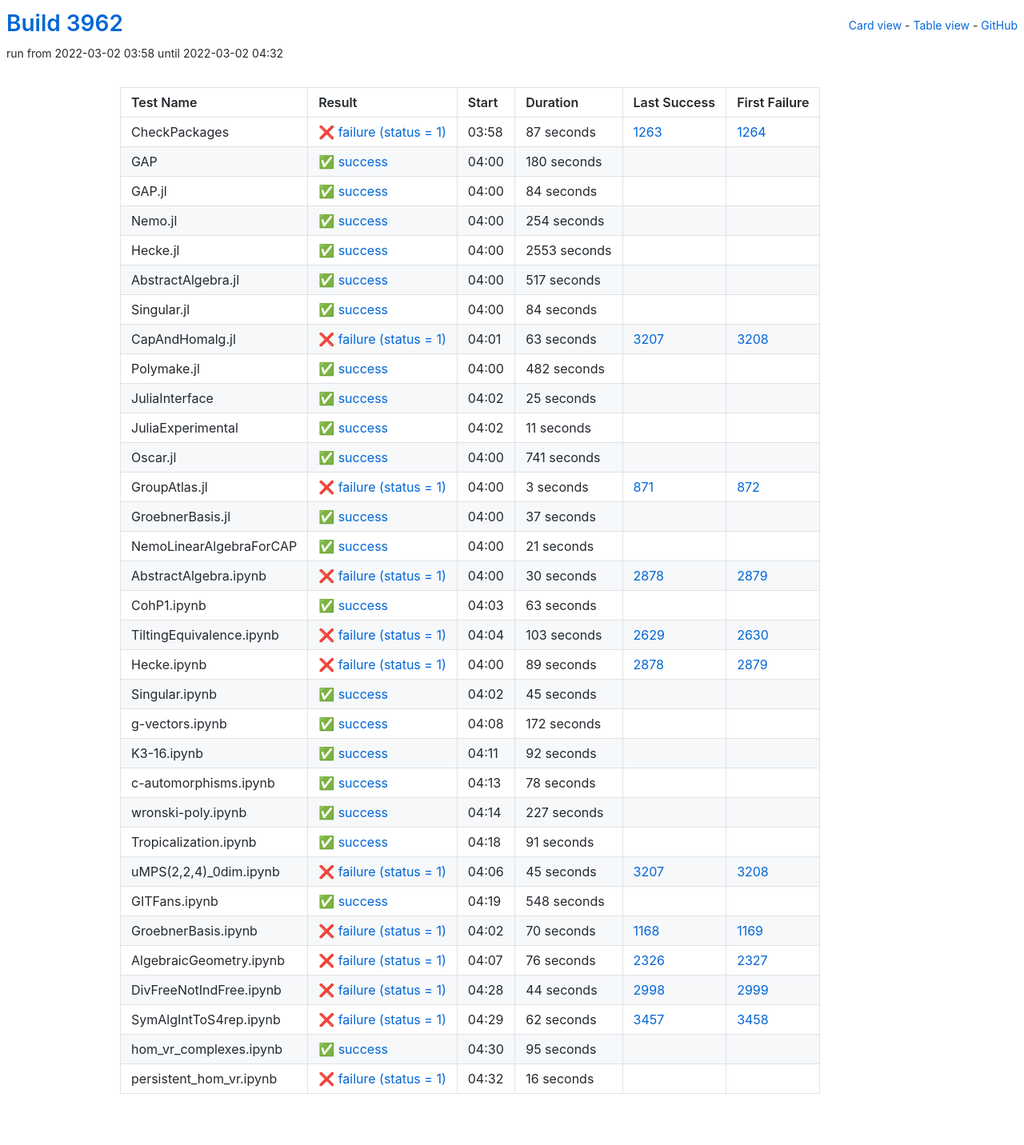
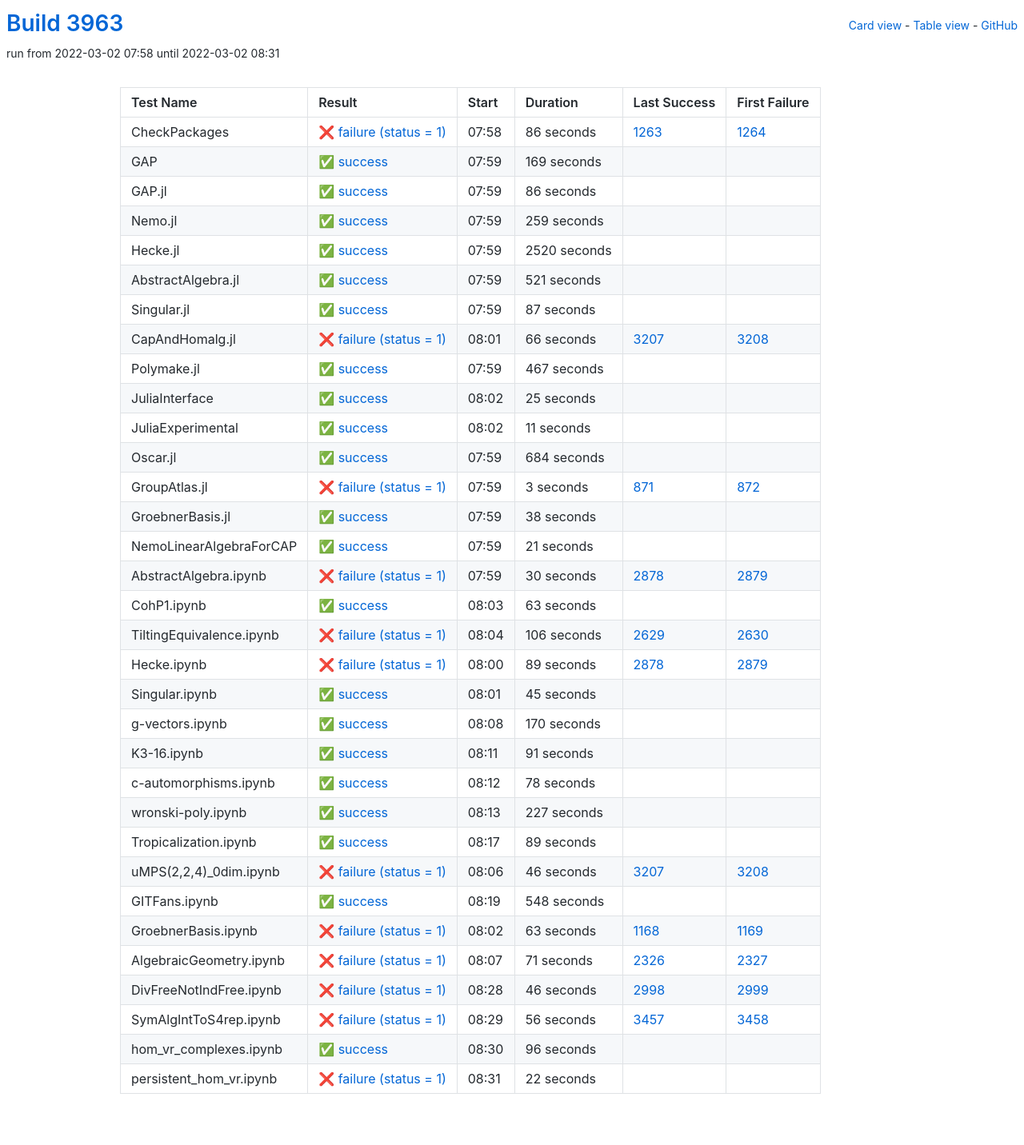
Before and after one commit to oscar-system/oscar-ci-status-stable, a Jekyll site: the page built from table.html, in a window 1280 px wide. Shown: the whole page at 80% size. Built offline with Jekyll 4.4.1, drawn with Linux system fonts in a browser that asks for light colours.

Commit message:
Build #3963

```diff
--- a/_data/ci.yml
+++ b/_data/ci.yml
@@ -1,6 +1,6 @@
 ---
-build: 3962
-build_url: https://oscarci.mathematik.uni-kl.de/job/oscar-stable/3962/
+build: 3963
+build_url: https://oscarci.mathematik.uni-kl.de/job/oscar-stable/3963/
 job: oscar-stable
 organization: oscar-system
 repo: oscar-ci-status-stable
@@ -8,116 +8,116 @@ repourl: https://github.com/oscar-system/oscar-ci-status-stable
 tests:
 - name: CheckPackages
   id: checkpackages
-  log: https://oscarci.mathematik.uni-kl.de/job/oscar-stable/3962/artifact/logs/build-3962/CheckPackages.log
-  start: 2022-03-02 03:58
+  log: https://oscarci.mathematik.uni-kl.de/job/oscar-stable/3963/artifact/logs/build-3963/CheckPackages.log
+  start: 2022-03-02 07:58
   success: false
   exitcode: 1
   status: failure
-  duration: 87
+  duration: 86
   last_success: 1263
   last_success_url: https://oscarci.mathematik.uni-kl.de/job/oscar-stable/1263/
   first_failure: 1264
   first_failure_url: https://oscarci.mathematik.uni-kl.de/job/oscar-stable/1264/
 - name: GAP
   id: gap
-  log: https://oscarci.mathematik.uni-kl.de/job/oscar-stable/3962/artifact/logs/build-3962/GAP.log
-  start: 2022-03-02 04:00
+  log: https://oscarci.mathematik.uni-kl.de/job/oscar-stable/3963/artifact/logs/build-3963/GAP.log
+  start: 2022-03-02 07:59
   success: true
   exitcode: 0
   status: success
-  duration: 180
+  duration: 169
   last_success: false
   last_success_url:
   first_failure: false
   first_failure_url:
 - name: GAP.jl
   id: gap-jl
-  log: https://oscarci.mathematik.uni-kl.de/job/oscar-stable/3962/artifact/logs/build-3962/GAP.jl.log
-  start: 2022-03-02 04:00
+  log: https://oscarci.mathematik.uni-kl.de/job/oscar-stable/3963/artifact/logs/build-3963/GAP.jl.log
+  start: 2022-03-02 07:59
   success: true
   exitcode: 0
   status: success
-  duration: 84
+  duration: 86
   last_success: false
   last_success_url:
   first_failure: false
   first_failure_url:
 - name: Nemo.jl
   id: nemo-jl
-  log: https://oscarci.mathematik.uni-kl.de/job/oscar-stable/3962/artifact/logs/build-3962/Nemo.jl.log
-  start: 2022-03-02 04:00
+  log: https://oscarci.mathematik.uni-kl.de/job/oscar-stable/3963/artifact/logs/build-3963/Nemo.jl.log
+  start: 2022-03-02 07:59
   success: true
   exitcode: 0
   status: success
-  duration: 254
+  duration: 259
   last_success: false
   last_success_url:
   first_failure: false
   first_failure_url:
 - name: Hecke.jl
   id: hecke-jl
-  log: https://oscarci.mathematik.uni-kl.de/job/oscar-stable/3962/artifact/logs/build-3962/Hecke.jl.log
-  start: 2022-03-02 04:00
+  log: https://oscarci.mathematik.uni-kl.de/job/oscar-stable/3963/artifact/logs/build-3963/Hecke.jl.log
+  start: 2022-03-02 07:59
   success: true
   exitcode: 0
   status: success
-  duration: 2553
+  duration: 2520
   last_success: false
   last_success_url:
   first_failure: false
   first_failure_url:
 - name: AbstractAlgebra.jl
   id: abstractalgebra-jl
-  log: https://oscarci.mathematik.uni-kl.de/job/oscar-stable/3962/artifact/logs/build-3962/AbstractAlgebra.jl.log
-  start: 2022-03-02 04:00
+  log: https://oscarci.mathematik.uni-kl.de/job/oscar-stable/3963/artifact/logs/build-3963/AbstractAlgebra.jl.log
+  start: 2022-03-02 07:59
   success: true
   exitcode: 0
   status: success
-  duration: 517
+  duration: 521
   last_success: false
   last_success_url:
   first_failure: false
   first_failure_url:
 - name: Singular.jl
   id: singular-jl
-  log: https://oscarci.mathematik.uni-kl.de/job/oscar-stable/3962/artifact/logs/build-3962/Singular.jl.log
-  start: 2022-03-02 04:00
+  log: https://oscarci.mathematik.uni-kl.de/job/oscar-stable/3963/artifact/logs/build-3963/Singular.jl.log
+  start: 2022-03-02 07:59
   success: true
   exitcode: 0
   status: success
-  duration: 84
+  duration: 87
   last_success: false
   last_success_url:
   first_failure: false
   first_failure_url:
 - name: CapAndHomalg.jl
   id: capandhomalg-jl
-  log: https://oscarci.mathematik.uni-kl.de/job/oscar-stable/3962/artifact/logs/build-3962/CapAndHomalg.jl.log
-  start: 2022-03-02 04:01
+  log: https://oscarci.mathematik.uni-kl.de/job/oscar-stable/3963/artifact/logs/build-3963/CapAndHomalg.jl.log
+  start: 2022-03-02 08:01
   success: false
   exitcode: 1
   status: failure
-  duration: 63
+  duration: 66
   last_success: 3207
   last_success_url: https://oscarci.mathematik.uni-kl.de/job/oscar-stable/3207/
   first_failure: 3208
   first_failure_url: https://oscarci.mathematik.uni-kl.de/job/oscar-stable/3208/
 - name: Polymake.jl
   id: polymake-jl
-  log: https://oscarci.mathematik.uni-kl.de/job/oscar-stable/3962/artifact/logs/build-3962/Polymake.jl.log
-  start: 2022-03-02 04:00
+  log: https://oscarci.mathematik.uni-kl.de/job/oscar-stable/3963/artifact/logs/build-3963/Polymake.jl.log
+  start: 2022-03-02 07:59
   success: true
   exitcode: 0
   status: success
-  duration: 482
+  duration: 467
   last_success: false
   last_success_url:
   first_failure: false
   first_failure_url:
 - name: JuliaInterface
   id: juliainterface
-  log: https://oscarci.mathematik.uni-kl.de/job/oscar-stable/3962/artifact/logs/build-3962/JuliaInterface.log
-  start: 2022-03-02 04:02
+  log: https://oscarci.mathematik.uni-kl.de/job/oscar-stable/3963/artifact/logs/build-3963/JuliaInterface.log
+  start: 2022-03-02 08:02
   success: true
   exitcode: 0
   status: success
@@ -128,8 +128,8 @@ tests:
   first_failure_url:
 - name: JuliaExperimental
   id: juliaexperimental
-  log: https://oscarci.mathematik.uni-kl.de/job/oscar-stable/3962/artifact/logs/build-3962/JuliaExperimental.log
-  start: 2022-03-02 04:02
+  log: https://oscarci.mathematik.uni-kl.de/job/oscar-stable/3963/artifact/logs/build-3963/JuliaExperimental.log
+  start: 2022-03-02 08:02
   success: true
   exitcode: 0
   status: success
@@ -140,20 +140,20 @@ tests:
   first_failure_url:
 - name: Oscar.jl
   id: oscar-jl
-  log: https://oscarci.mathematik.uni-kl.de/job/oscar-stable/3962/artifact/logs/build-3962/Oscar.jl.log
-  start: 2022-03-02 04:00
+  log: https://oscarci.mathematik.uni-kl.de/job/oscar-stable/3963/artifact/logs/build-3963/Oscar.jl.log
+  start: 2022-03-02 07:59
   success: true
   exitcode: 0
   status: success
-  duration: 741
+  duration: 684
   last_success: false
   last_success_url:
   first_failure: false
   first_failure_url:
 - name: GroupAtlas.jl
   id: groupatlas-jl
-  log: https://oscarci.mathematik.uni-kl.de/job/oscar-stable/3962/artifact/logs/build-3962/GroupAtlas.jl.log
-  start: 2022-03-02 04:00
+  log: https://oscarci.mathematik.uni-kl.de/job/oscar-stable/3963/artifact/logs/build-3963/GroupAtlas.jl.log
+  start: 2022-03-02 07:59
   success: false
   exitcode: 1
   status: failure
@@ -164,20 +164,20 @@ tests:
   first_failure_url: https://oscarci.mathematik.uni-kl.de/job/oscar-stable/872/
 - name: GroebnerBasis.jl
   id: groebnerbasis-jl
-  log: https://oscarci.mathematik.uni-kl.de/job/oscar-stable/3962/artifact/logs/build-3962/GroebnerBasis.jl.log
-  start: 2022-03-02 04:00
+  log: https://oscarci.mathematik.uni-kl.de/job/oscar-stable/3963/artifact/logs/build-3963/GroebnerBasis.jl.log
+  start: 2022-03-02 07:59
   success: true
   exitcode: 0
   status: success
-  duration: 37
+  duration: 38
   last_success: false
   last_success_url:
   first_failure: false
   first_failure_url:
 - name: NemoLinearAlgebraForCAP
   id: nemolinearalgebraforcap
-  log: https://oscarci.mathematik.uni-kl.de/job/oscar-stable/3962/artifact/logs/build-3962/NemoLinearAlgebraForCAP.log
-  start: 2022-03-02 04:00
+  log: https://oscarci.mathematik.uni-kl.de/job/oscar-stable/3963/artifact/logs/build-3963/NemoLinearAlgebraForCAP.log
+  start: 2022-03-02 07:59
   success: true
   exitcode: 0
   status: success
@@ -188,8 +188,8 @@ tests:
   first_failure_url:
 - name: AbstractAlgebra.ipynb
   id: abstractalgebra-ipynb
-  log: https://oscarci.mathematik.uni-kl.de/job/oscar-stable/3962/artifact/logs/build-3962/AbstractAlgebra.ipynb.log
-  start: 2022-03-02 04:00
+  log: https://oscarci.mathematik.uni-kl.de/job/oscar-stable/3963/artifact/logs/build-3963/AbstractAlgebra.ipynb.log
+  start: 2022-03-02 07:59
   success: false
   exitcode: 1
   status: failure
@@ -200,8 +200,8 @@ tests:
   first_failure_url: https://oscarci.mathematik.uni-kl.de/job/oscar-stable/2879/
 - name: CohP1.ipynb
   id: cohp1-ipynb
-  log: https://oscarci.mathematik.uni-kl.de/job/oscar-stable/3962/artifact/logs/build-3962/CohP1.ipynb.log
-  start: 2022-03-02 04:03
+  log: https://oscarci.mathematik.uni-kl.de/job/oscar-stable/3963/artifact/logs/build-3963/CohP1.ipynb.log
+  start: 2022-03-02 08:03
   success: true
   exitcode: 0
   status: success
@@ -212,20 +212,20 @@ tests:
   first_failure_url:
 - name: TiltingEquivalence.ipynb
   id: tiltingequivalence-ipynb
-  log: https://oscarci.mathematik.uni-kl.de/job/oscar-stable/3962/artifact/logs/build-3962/TiltingEquivalence.ipynb.log
-  start: 2022-03-02 04:04
+  log: https://oscarci.mathematik.uni-kl.de/job/oscar-stable/3963/artifact/logs/build-3963/TiltingEquivalence.ipynb.log
+  start: 2022-03-02 08:04
   success: false
   exitcode: 1
   status: failure
-  duration: 103
+  duration: 106
   last_success: 2629
   last_success_url: https://oscarci.mathematik.uni-kl.de/job/oscar-stable/2629/
   first_failure: 2630
   first_failure_url: https://oscarci.mathematik.uni-kl.de/job/oscar-stable/2630/
 - name: Hecke.ipynb
   id: hecke-ipynb
-  log: https://oscarci.mathematik.uni-kl.de/job/oscar-stable/3962/artifact/logs/build-3962/Hecke.ipynb.log
-  start: 2022-03-02 04:00
+  log: https://oscarci.mathematik.uni-kl.de/job/oscar-stable/3963/artifact/logs/build-3963/Hecke.ipynb.log
+  start: 2022-03-02 08:00
   success: false
   exitcode: 1
   status: failure
@@ -236,8 +236,8 @@ tests:
   first_failure_url: https://oscarci.mathematik.uni-kl.de/job/oscar-stable/2879/
 - name: Singular.ipynb
   id: singular-ipynb
-  log: https://oscarci.mathematik.uni-kl.de/job/oscar-stable/3962/artifact/logs/build-3962/Singular.ipynb.log
-  start: 2022-03-02 04:02
+  log: https://oscarci.mathematik.uni-kl.de/job/oscar-stable/3963/artifact/logs/build-3963/Singular.ipynb.log
+  start: 2022-03-02 08:01
   success: true
   exitcode: 0
   status: success
@@ -248,32 +248,32 @@ tests:
   first_failure_url:
 - name: g-vectors.ipynb
   id: g-vectors-ipynb
-  log: https://oscarci.mathematik.uni-kl.de/job/oscar-stable/3962/artifact/logs/build-3962/g-vectors.ipynb.log
-  start: 2022-03-02 04:08
+  log: https://oscarci.mathematik.uni-kl.de/job/oscar-stable/3963/artifact/logs/build-3963/g-vectors.ipynb.log
+  start: 2022-03-02 08:08
   success: true
   exitcode: 0
   status: success
-  duration: 172
+  duration: 170
   last_success: false
   last_success_url:
   first_failure: false
   first_failure_url:
 - name: K3-16.ipynb
   id: k3-16-ipynb
-  log: https://oscarci.mathematik.uni-kl.de/job/oscar-stable/3962/artifact/logs/build-3962/K3-16.ipynb.log
-  start: 2022-03-02 04:11
+  log: https://oscarci.mathematik.uni-kl.de/job/oscar-stable/3963/artifact/logs/build-3963/K3-16.ipynb.log
+  start: 2022-03-02 08:11
   success: true
   exitcode: 0
   status: success
-  duration: 92
+  duration: 91
   last_success: false
   last_success_url:
   first_failure: false
   first_failure_url:
 - name: c-automorphisms.ipynb
   id: c-automorphisms-ipynb
-  log: https://oscarci.mathematik.uni-kl.de/job/oscar-stable/3962/artifact/logs/build-3962/c-automorphisms.ipynb.log
-  start: 2022-03-02 04:13
+  log: https://oscarci.mathematik.uni-kl.de/job/oscar-stable/3963/artifact/logs/build-3963/c-automorphisms.ipynb.log
+  start: 2022-03-02 08:12
   success: true
   exitcode: 0
   status: success
@@ -284,8 +284,8 @@ tests:
   first_failure_url:
 - name: wronski-poly.ipynb
   id: wronski-poly-ipynb
-  log: https://oscarci.mathematik.uni-kl.de/job/oscar-stable/3962/artifact/logs/build-3962/wronski-poly.ipynb.log
-  start: 2022-03-02 04:14
+  log: https://oscarci.mathematik.uni-kl.de/job/oscar-stable/3963/artifact/logs/build-3963/wronski-poly.ipynb.log
+  start: 2022-03-02 08:13
   success: true
   exitcode: 0
   status: success
@@ -296,32 +296,32 @@ tests:
   first_failure_url:
 - name: Tropicalization.ipynb
   id: tropicalization-ipynb
-  log: https://oscarci.mathematik.uni-kl.de/job/oscar-stable/3962/artifact/logs/build-3962/Tropicalization.ipynb.log
-  start: 2022-03-02 04:18
+  log: https://oscarci.mathematik.uni-kl.de/job/oscar-stable/3963/artifact/logs/build-3963/Tropicalization.ipynb.log
+  start: 2022-03-02 08:17
   success: true
   exitcode: 0
   status: success
-  duration: 91
+  duration: 89
   last_success: false
   last_success_url:
   first_failure: false
   first_failure_url:
 - name: uMPS(2,2,4)_0dim.ipynb
   id: umps-2-2-4-0dim-ipynb
-  log: https://oscarci.mathematik.uni-kl.de/job/oscar-stable/3962/artifact/logs/build-3962/uMPS-2-2-4-_0dim.ipynb.log
-  start: 2022-03-02 04:06
+  log: https://oscarci.mathematik.uni-kl.de/job/oscar-stable/3963/artifact/logs/build-3963/uMPS-2-2-4-_0dim.ipynb.log
+  start: 2022-03-02 08:06
   success: false
   exitcode: 1
   status: failure
-  duration: 45
+  duration: 46
   last_success: 3207
   last_success_url: https://oscarci.mathematik.uni-kl.de/job/oscar-stable/3207/
   first_failure: 3208
   first_failure_url: https://oscarci.mathematik.uni-kl.de/job/oscar-stable/3208/
 - name: GITFans.ipynb
   id: gitfans-ipynb
-  log: https://oscarci.mathematik.uni-kl.de/job/oscar-stable/3962/artifact/logs/build-3962/GITFans.ipynb.log
-  start: 2022-03-02 04:19
+  log: https://oscarci.mathematik.uni-kl.de/job/oscar-stable/3963/artifact/logs/build-3963/GITFans.ipynb.log
+  start: 2022-03-02 08:19
   success: true
   exitcode: 0
   status: success
@@ -332,72 +332,72 @@ tests:
   first_failure_url:
 - name: GroebnerBasis.ipynb
   id: groebnerbasis-ipynb
-  log: https://oscarci.mathematik.uni-kl.de/job/oscar-stable/3962/artifact/logs/build-3962/GroebnerBasis.ipynb.log
-  start: 2022-03-02 04:02
+  log: https://oscarci.mathematik.uni-kl.de/job/oscar-stable/3963/artifact/logs/build-3963/GroebnerBasis.ipynb.log
+  start: 2022-03-02 08:02
   success: false
   exitcode: 1
   status: failure
-  duration: 70
+  duration: 63
   last_success: 1168
   last_success_url: https://oscarci.mathematik.uni-kl.de/job/oscar-stable/1168/
   first_failure: 1169
   first_failure_url: https://oscarci.mathematik.uni-kl.de/job/oscar-stable/1169/
 - name: AlgebraicGeometry.ipynb
   id: algebraicgeometry-ipynb
-  log: https://oscarci.mathematik.uni-kl.de/job/oscar-stable/3962/artifact/logs/build-3962/AlgebraicGeometry.ipynb.log
-  start: 2022-03-02 04:07
+  log: https://oscarci.mathematik.uni-kl.de/job/oscar-stable/3963/artifact/logs/build-3963/AlgebraicGeometry.ipynb.log
+  start: 2022-03-02 08:07
   success: false
   exitcode: 1
   status: failure
-  duration: 76
+  duration: 71
   last_success: 2326
   last_success_url: https://oscarci.mathematik.uni-kl.de/job/oscar-stable/2326/
   first_failure: 2327
   first_failure_url: https://oscarci.mathematik.uni-kl.de/job/oscar-stable/2327/
 - name: DivFreeNotIndFree.ipynb
   id: divfreenotindfree-ipynb
-  log: https://oscarci.mathematik.uni-kl.de/job/oscar-stable/3962/artifact/logs/build-3962/DivFreeNotIndFree.ipynb.log
-  start: 2022-03-02 04:28
+  log: https://oscarci.mathematik.uni-kl.de/job/oscar-stable/3963/artifact/logs/build-3963/DivFreeNotIndFree.ipynb.log
+  start: 2022-03-02 08:28
   success: false
   exitcode: 1
   status: failure
-  duration: 44
+  duration: 46
   last_success: 2998
   last_success_url: https://oscarci.mathematik.uni-kl.de/job/oscar-stable/2998/
   first_failure: 2999
   first_failure_url: https://oscarci.mathematik.uni-kl.de/job/oscar-stable/2999/
 - name: SymAlgIntToS4rep.ipynb
   id: symalginttos4rep-ipynb
-  log: https://oscarci.mathematik.uni-kl.de/job/oscar-stable/3962/artifact/logs/build-3962/SymAlgIntToS4rep.ipynb.log
-  start: 2022-03-02 04:29
+  log: https://oscarci.mathematik.uni-kl.de/job/oscar-stable/3963/artifact/logs/build-3963/SymAlgIntToS4rep.ipynb.log
+  start: 2022-03-02 08:29
   success: false
   exitcode: 1
   status: failure
-  duration: 62
+  duration: 56
   last_success: 3457
   last_success_url: https://oscarci.mathematik.uni-kl.de/job/oscar-stable/3457/
   first_failure: 3458
   first_failure_url: https://oscarci.mathematik.uni-kl.de/job/oscar-stable/3458/
 - name: hom_vr_complexes.ipynb
   id: hom-vr-complexes-ipynb
-  log: https://oscarci.mathematik.uni-kl.de/job/oscar-stable/3962/artifact/logs/build-3962/hom_vr_complexes.ipynb.log
-  start: 2022-03-02 04:30
+  log: https://oscarci.mathematik.uni-kl.de/job/oscar-stable/3963/artifact/logs/build-3963/hom_vr_complexes.ipynb.log
+  start: 2022-03-02 08:30
   success: true
   exitcode: 0
   status: success
-  duration: 95
+  duration: 96
   last_success: false
   last_success_url:
   first_failure: false
   first_failure_url:
 - name: persistent_hom_vr.ipynb
   id: persistent-hom-vr-ipynb
-  log: https://oscarci.mathematik.uni-kl.de/job/oscar-stable/3962/artifact/logs/build-3962/persistent_hom_vr.ipynb.log
-  start: 2022-03-02 04:32
+  log: https://oscarci.mathematik.uni-kl.de/job/oscar-stable/3963/artifact/logs/build-3963/persistent_hom_vr.ipynb.log
+  start: 2022-03-02 08:31
   success: false
   exitcode: 1
   status: failure
-  duration: 16
+  duration: 22
   last_success: false
   last_success_url:
   first_failure: false
```
Also changed, not shown: README.md.
